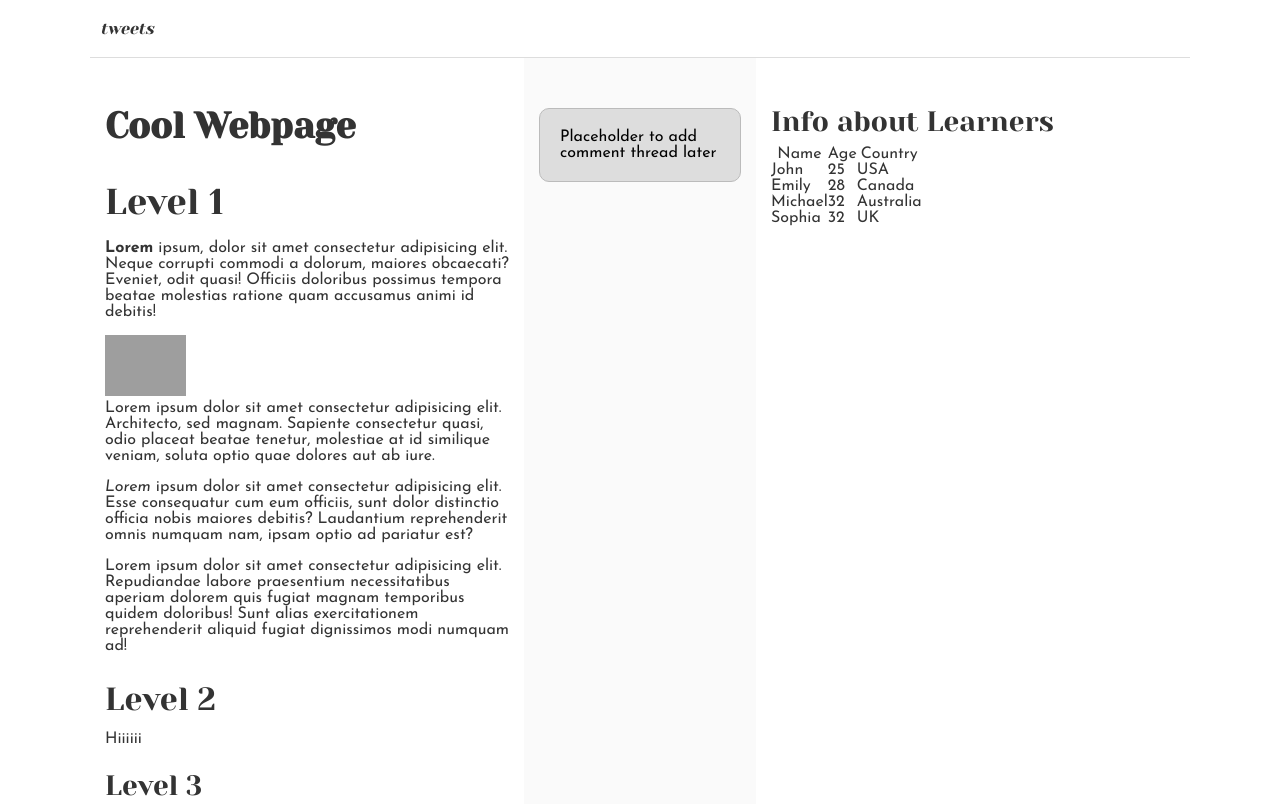
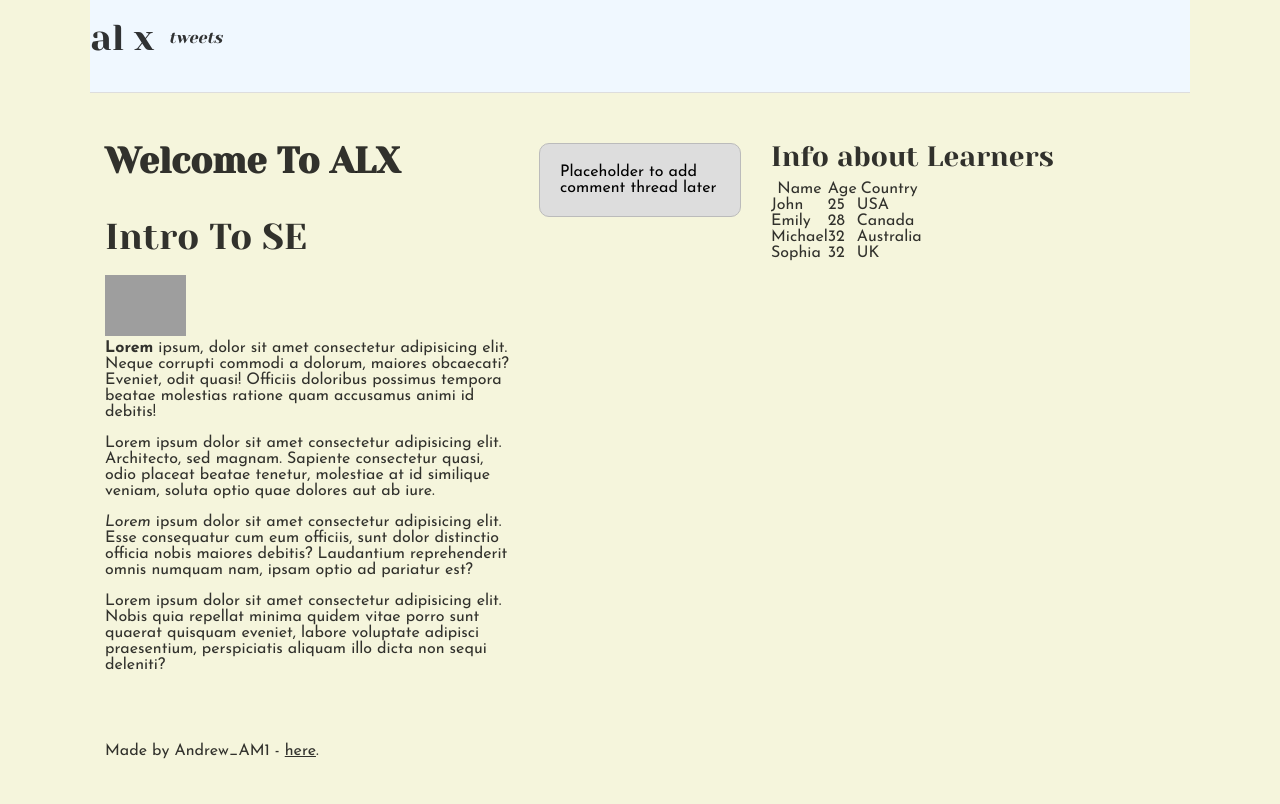
Before and after one commit to Andrew-AM1/alx_html_css, a plain HTML site: page css_basic/index.html in a window 1280 px wide. Shown: the top 804 px of the page. Drawn offline with Linux system fonts and the light colour scheme; grey boxes are pictures that could not be loaded.

Commit message:
Add more styling

```diff
--- a/css_basic/index.html
+++ b/css_basic/index.html
@@ -8,26 +8,26 @@
         <link href="base.css" rel="stylesheet">
         <link href="styles.css" rel="stylesheet">
 	</head>
-	<body>
+	<body class="works_on_smartphone">
         <header>
             <ul>
+                <li class="logo">&#97;&#108; &#120;</li>
                 <li><a href="tweets.html" target="_blank" title="link to tweets"><em>tweets</em></a></li>
             </ul>
         </header>
 
         <main>
             <article>
-                <h1><strong>Cool Webpage</strong></h1>
-                <h1>Level 1</h1>
-                <p><strong>Lorem</strong> ipsum, dolor sit amet consectetur adipisicing elit. Neque corrupti commodi a dolorum, maiores obcaecati? Eveniet, odit quasi! Officiis doloribus possimus tempora beatae molestias ratione quam accusamus animi id debitis!</p>
+                <h1><strong>Welcome To ALX</strong></h1>
+
+                <h1>Intro To SE</h1>
+
                 <!--Clickable image-->
                 <a href="https://cdn.pixabay.com/photo/2023/06/15/13/13/theme-park-8065415_1280.jpg"><img src="https://cdn.pixabay.com/photo/2023/06/15/13/13/theme-park-8065415_1280.jpg" alt="roller coaster" style="width: 20%;"></a>
+                <p><strong>Lorem</strong> ipsum, dolor sit amet consectetur adipisicing elit. Neque corrupti commodi a dolorum, maiores obcaecati? Eveniet, odit quasi! Officiis doloribus possimus tempora beatae molestias ratione quam accusamus animi id debitis!</p>
                 <p>Lorem ipsum dolor sit amet consectetur adipisicing elit. Architecto, sed magnam. Sapiente consectetur quasi, odio placeat beatae tenetur, molestiae at id similique veniam, soluta optio quae dolores aut ab iure.</p>
                 <p><em>Lorem</em> ipsum dolor sit amet consectetur adipisicing elit. Esse consequatur cum eum officiis, sunt dolor distinctio officia nobis maiores debitis? Laudantium reprehenderit omnis numquam nam, ipsam optio ad pariatur est?</p>
-                <p>Lorem ipsum dolor sit amet consectetur adipisicing elit. Repudiandae labore praesentium necessitatibus aperiam dolorem quis fugiat magnam temporibus quidem doloribus! Sunt alias exercitationem reprehenderit aliquid fugiat dignissimos modi numquam ad!</p>
-                <h2>Level 2</h2>
-                <p>Hiiiiii</p>
-                <h3>Level 3</h3>
+
                 <p>Lorem ipsum dolor sit amet consectetur adipisicing elit. Nobis quia repellat minima quidem vitae porro sunt quaerat quisquam eveniet, labore voluptate adipisci praesentium, perspiciatis aliquam illo dicta non sequi deleniti?</p>
             </article>
             <aside>
@@ -35,7 +35,7 @@
             </aside>
             <article>
                 <h3>Info about Learners</h3>
-                <table border="1">
+                <table>
                     <thead>
                         <tr>
                             <th>Name</th>
--- a/css_basic/styles.css
+++ b/css_basic/styles.css
@@ -1,6 +1,7 @@
 body {
     display: flex;
     flex-direction: column;
+    background-color: beige;
 }
 
 main {
@@ -17,4 +18,25 @@ article {
 aside {
     flex: 1;
     overflow-y: auto;
+    background-color: beige;
 }
+
+header {
+    background-color: aliceblue;
+}
+
+a {
+    color: black;
+}
+
+a:visited {
+    color: black;
+}
+
+a:hover {
+    color: cyan;
+}
+
+a:active {
+    color: cyan;
+}
```
Also changed, not shown: css_basic/images/nature.jpg (added).
